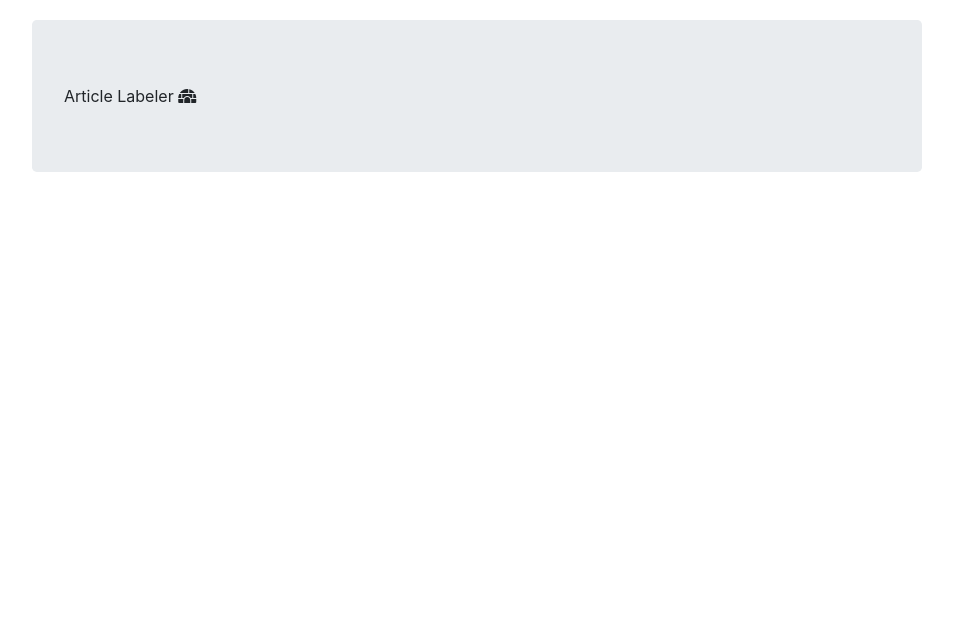
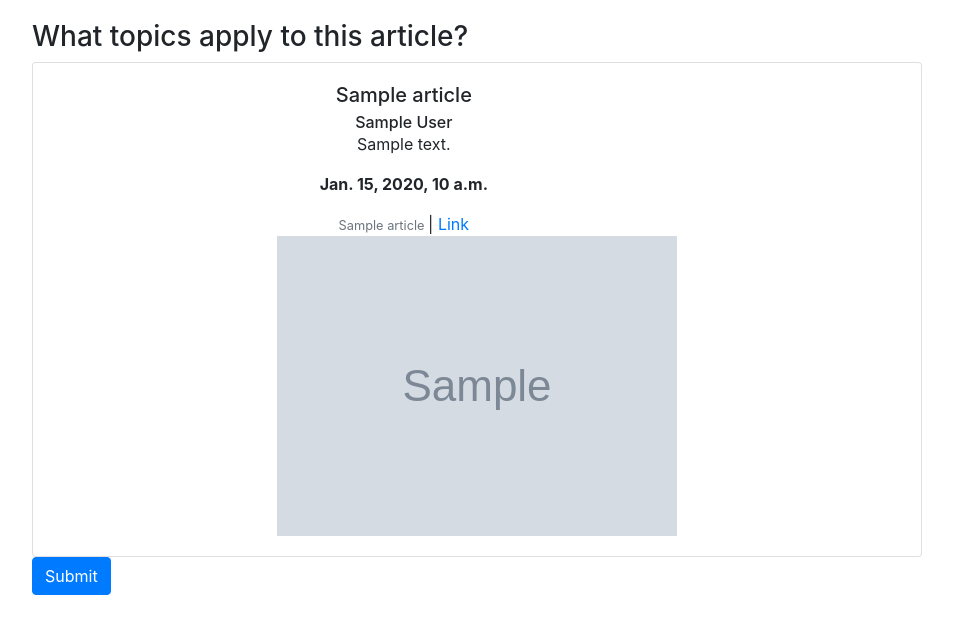
Before and after one commit to slant-dev/content-labeler, a Django app: page /label/articles/ in a window 1280 px wide. Shown: the part 56-690 px from the top of the page, without its empty margins (163-1116 px from the left). Run offline with Django 3.2, Linux system fonts and the light colour scheme; tables that the repository leaves empty hold one stand-in row (values such as "Sample post"); grey boxes marked "Sample" are stand-in pictures; some libraries are stand-ins or nearby versions.

Commit message:
post for next article

```diff
--- a/labeler/templates/label_articles.html
+++ b/labeler/templates/label_articles.html
@@ -3,12 +3,15 @@
 {% load static %}
 
 {% block content %}
+<script> var CSRF_TOKEN = '{{ csrf_token }}'; </script>
 <script src="{% static 'article_labeler.js' %}"></script>
 
 <div class="container">
-  <div class="jumbotron">
-      Article Labeler
-    <i class="fas fa-igloo"></i> <!-- this icon's 1) style prefix == fas and 2) icon name == igloo -->
-  </div>
+    <h3> What topics apply to this article? </h3>
+
+    {% include "components/article.html" with article=article %}
+
+    <button type="button" class="btn btn-primary" id="submit-topics">Submit</button>
+
 </div>
 {% endblock %}
--- a/labeler/views.py
+++ b/labeler/views.py
@@ -1,7 +1,10 @@
+from django.core import serializers
+from django.http import HttpResponse
 from django.shortcuts import render
-from django.http import HttpResponse
 
 from .models import Article
+
+import random
 
 ''' Our HTML pages. '''
 def index(request):
@@ -23,8 +26,20 @@ def articles(request):
     )
     return render(request, 'articles.html', params)
 
+def get_next_article(user):
+    articles = Article.objects.order_by('pub_date').all()
+    return random.choice(articles)
+
 def label_articles(request):
-    return render(request, 'label_articles.html')
+    article = get_next_article(request.user)
+    if request.method == 'POST':
+        data = serializers.serialize('json', [article])
+        return HttpResponse(data, content_type="application/json")
+    else:
+        params = dict(
+            article=article
+        )
+        return render(request, 'label_articles.html', params)
 
 def label_sentences(request):
     return render(request, 'label_sentences.html')
```
